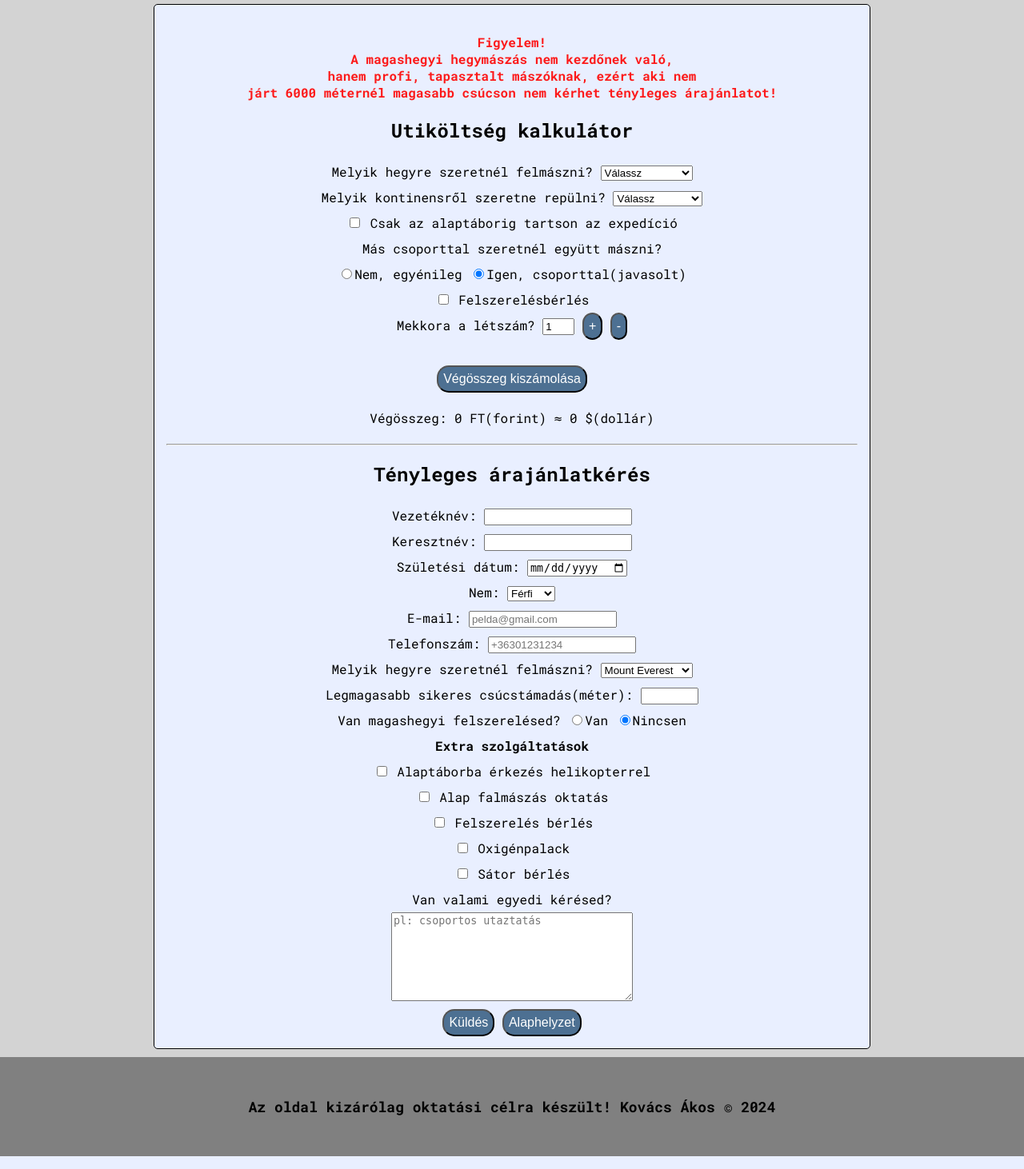
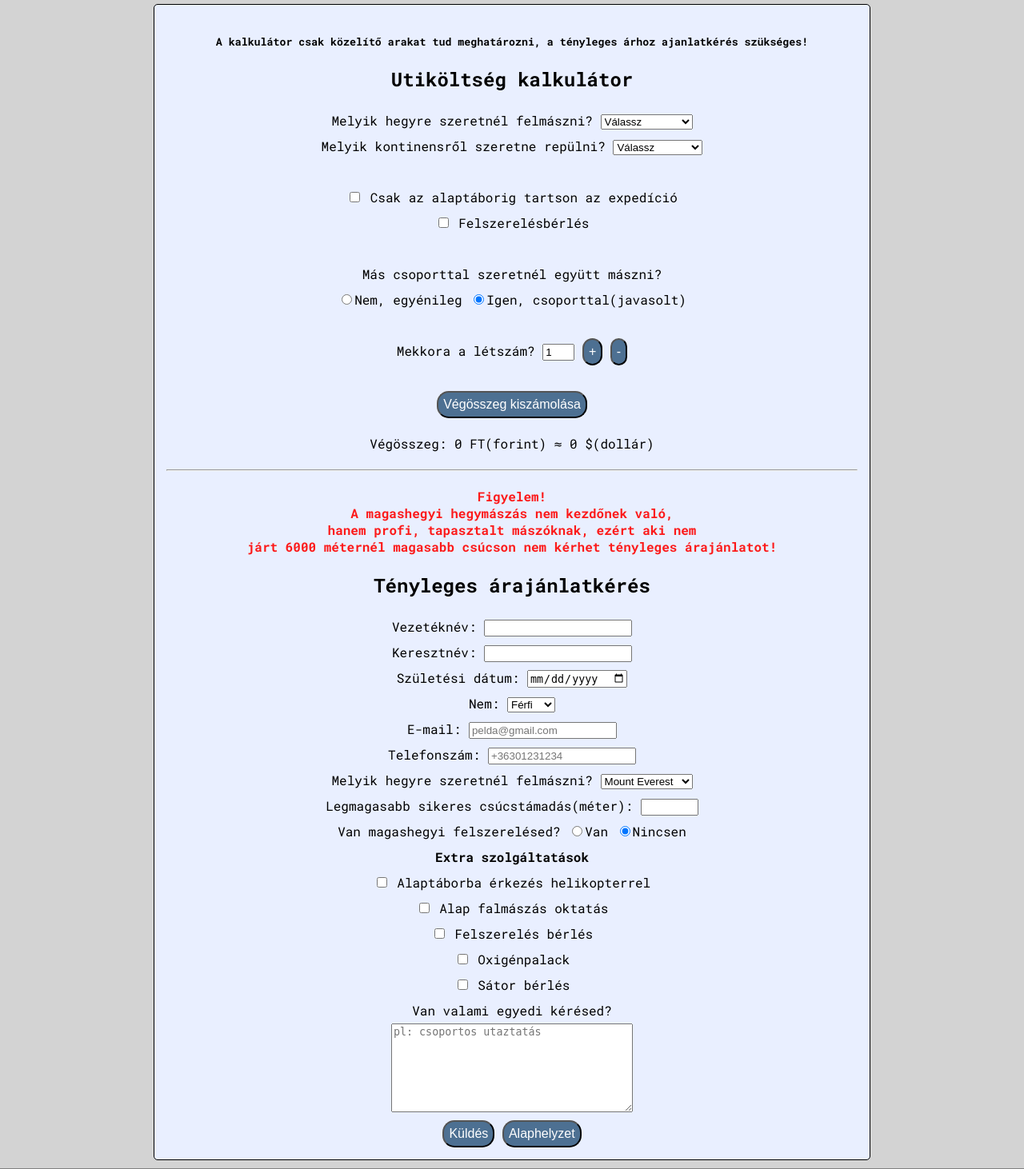
Before and after one commit to JG1IHN/webfejlesztes, a PHP site: page /kalkulator.html in a window 1280 px wide. Shown: the part 288-1750 px from the top of the page at 80% size. Run offline with PHP 8.4, Linux system fonts and the light colour scheme; some web fonts are replaced.

Commit message:
Add files via upload

```diff
--- a/kalkulator.html
+++ b/kalkulator.html
@@ -53,7 +53,6 @@
 <body id="test">
     <header>A világ legmagasabb hegycsúcsai
     <h3>Utiköltség kalkulátor</h3></header>
-
     <nav>
         <ul>
             <li><a href="index.html"  id="naveverest"> Mount Everest</a></li>
@@ -66,7 +65,8 @@
     <div class="kontener">
 
     <article id="kalkulator">
-        <h4>Figyelem!<br>A magashegyi hegymászás nem kezdőnek való,<br>hanem profi, tapasztalt mászóknak, ezért aki nem<br>járt 6000 méternél magasabb csúcson nem kérhet tényleges árajánlatot!</h4>
+        <h5>A kalkulátor csak közelítő arakat tud meghatározni, a tényleges árhoz ajanlatkérés szükséges!</h5>
+
         <h2>Utiköltség kalkulátor</h2>
         <form action="#" >
             <label for="hegy">Melyik hegyre szeretnél felmászni? </label>
@@ -77,6 +77,7 @@
                 <option id="kangchenjunga">Kangchenjunga</option>
                 <option id="lhotse">Lhotse</option>
             </select><br>
+
             <label for="kontinens">Melyik kontinensről szeretne repülni? </label>
             <select name="kontinens" id="kontinens">
                 <option id="valaszt">Válassz</option>
@@ -86,30 +87,28 @@
                 <option id="azsia">Ázsia</option>
                 <option id="afrika">Afrika</option>
                 <option id="aust">Ausztrália</option>
-            </select> <br>
+            </select> <br><br>
             <input type="checkbox" name="alaptabor" id="alaptabor"> Csak az alaptáborig tartson az expedíció
             <br>
 
+            <label for="felsz"></label>
+            <input type="checkbox" name="felsz" id="felsz"> Felszerelésbérlés
+            <br><br>
+
             <label for="csoport">Más csoporttal szeretnél együtt mászni?</label><br>
             <input type="radio" name="felszereles" id="csoport">Nem, egyénileg <input type="radio" name="felszereles" checked>Igen, csoporttal(javasolt) <br>
-
-            <label for="felsz"></label>
-            <input type="checkbox" name="felsz" id="felsz"> Felszerelésbérlés
             <br>
 
-
-
             <label for="ember">Mekkora a létszám?</label>
-            <input type="number" name="felszereles" id="ember" value="1">  <input type="button" value="+" id="plusz">  <input type="button" value="-" id="minusz"><br><br>
-
-
-
+            <input type="number" name="felszereles" id="ember" value="1" min="1" max="10">  <input type="button" value="+" id="plusz">  <input type="button" value="-" id="minusz"><br><br>
 
             <input type="button" value="Végösszeg kiszámolása" id="szamol">
             <p id="osszegek"></p>
             <p id="vege">Végösszeg: 0 FT(forint) ≈ 0 $(dollár)</p>
         </form>
         <hr>
+
+        <h4 id="figyelem">Figyelem!<br>A magashegyi hegymászás nem kezdőnek való,<br>hanem profi, tapasztalt mászóknak, ezért aki nem<br>járt 6000 méternél magasabb csúcson nem kérhet tényleges árajánlatot!</h4>
         <h2>Tényleges árajánlatkérés</h2>
         <form method="post" action="https://rf.uni-corvinus.hu/webfejlesztes/receive.php" id="urlap" novalidate="novalidate">
             <label for="vezeteknev">Vezetéknév: </label>
@@ -163,9 +162,7 @@
             <input type="reset" name="reset" id="visszaallitas" value="Alaphelyzet">
         </form>
     </article>
-
     </div>
-
     <footer>Az oldal kizárólag oktatási célra készült! Kovács Ákos © 2024 </footer>
     <script src="javascript/script.js">
     </script>
--- a/style.css
+++ b/style.css
@@ -1,6 +1,7 @@
 @import url('https://fonts.googleapis.com/css2?family=Monofett&family=Roboto+Mono:ital,wght@0,100..700;1,100..700&display=swap');
 h2,h6{text-align: center;}
 h4{text-align: center;color: rgb(252, 25, 25);}
+h5{text-align: center;}
 table{border-spacing:  10px;}
 img{width: 100%;}
 
```
